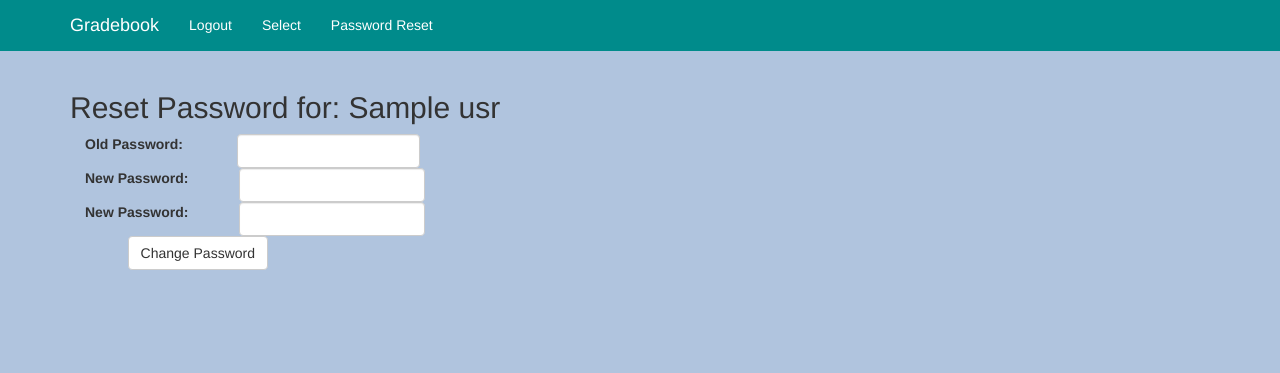
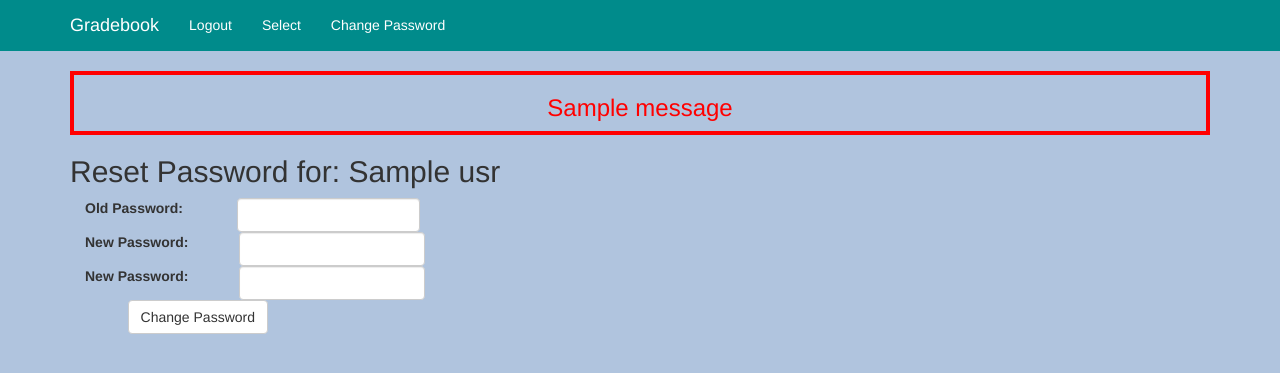
Before and after one commit to jonalf/gradebook-open, a Flask app: template templates/pwreset.html in a window 1280 px wide. Shown: the top 373 px of the page. Run offline with Flask 2, Linux system fonts and the light colour scheme; the template is opened without the code that fills it: most values are stand-ins (such as "Sample title", 1, 10 or a date in 2020); one stand-in notice (Sample message) is shown; parts of the project's set-up code (start-up, migrations or seed data) failed here and were passed over; some libraries are stand-ins or nearby versions.

Commit message:
added web change password code

```diff
--- a/app.py
+++ b/app.py
@@ -1,5 +1,5 @@
 #!/usr/bin/python
-from flask import Flask, request, render_template, url_for, redirect, session, make_response
+from flask import Flask, request, render_template, url_for, redirect, session, make_response, flash
 import urllib2,json
 import datetime
 import json
@@ -82,6 +82,7 @@ def pwreset():
 @app.route("/newpw", methods = ["POST", "GET"])
 @requireauth('/newpw')
 def newpw():
+    message = '<div class="redalert"><center>'
     if request.method == "GET":
         return redirect(url_for("login"))
     else:
@@ -90,12 +91,22 @@ def newpw():
         np1 = request.form['newpass1']
         np2 = request.form['newpass2']
 
-        print u
-        print op
-        print np1
-        print np2
+        if np1 != np2:
+            flash('New Passwords do not match, Please Try Again')
+            return redirect( url_for("pwreset", usr = u) )
 
-        return ''
+        elif len(np1) < 6:
+            flash('Passwords must have at least 6 characters, Please Try Again')
+            return redirect( url_for("pwreset", usr = u) )
+
+        elif user.authenticate( u, op ):
+            user.web_pw_reset( u, np1 )
+            return redirect( url_for("logout") )
+
+        else:
+            flash('Incorrect Password, Please Try Again')
+            return redirect( url_for("pwreset", usr = u) )
+
 
 #STUDENT LOGIN FUNCTIONS
 @app.route("/studentlogin", methods = ["POST", "GET"])
--- a/templates/classview.html
+++ b/templates/classview.html
@@ -30,6 +30,7 @@
       </ul>
       </li>
       <li><a id="nav_bac" onclick="loadbackups('{{ trm }}')">Backups</a></li>
+      <li class="navbar-right"><a href="/pwreset">Change Password</a></li>
 {% endblock %}
 
 {% block content %}
--- a/templates/pwreset.html
+++ b/templates/pwreset.html
@@ -4,10 +4,20 @@
 {% block header %}
 	  <li><a href="/logout">Logout</a></li>
 	  <li><a href="/selectclass">Select</a></li>
-	  <li><a href="/pwreset">Password Reset</a></li>
+	  <li><a href="/pwreset">Change Password</a></li>
 {% endblock %}
 
 {% block content %}
+
+{% with messages = get_flashed_messages() %}
+  {% if messages %}
+      <div class="redalert"><center><h3>
+    {% for message in messages %}
+      {{ message }}
+    {% endfor %}
+    </center></div><h3>
+  {% endif %}
+{% endwith %}
 
 <h2>Reset Password for: {{ usr }} </h2>
 <form method="POST" action="/newpw" role="form" class="form-inline">
--- a/templates/selectclass.html
+++ b/templates/selectclass.html
@@ -4,7 +4,7 @@
 {% block header %}
 	  <li><a href="/logout">Logout</a></li>
 	  <li><a href="/selectclass">Select</a></li>
-	  <li><a href="/pwreset">Password Reset</a></li>
+	  <li><a href="/pwreset">Change Password</a></li>
 {% endblock %}
 
 {% block content %}
--- a/utils/user.py
+++ b/utils/user.py
@@ -97,6 +97,11 @@ def newPW():
     pw = hashlib.sha1( passw1 ).hexdigest()
     userCollection.update( {'uname':user}, { '$set' : { 'password' : pw } })
 
+def web_pw_reset( uname, passw ):
+    connection = Connection()
+    userCollection = connection.gradebook2.users
+    pw = hashlib.sha1( passw ).hexdigest()
+    userCollection.update( {'uname':uname}, { '$set' : { 'password' : pw } })
 
 def authenticate( uname, passw ):
     connection = Connection()
```
Also changed, not shown: utils/teacherdb.py (+0 -10 lines).
